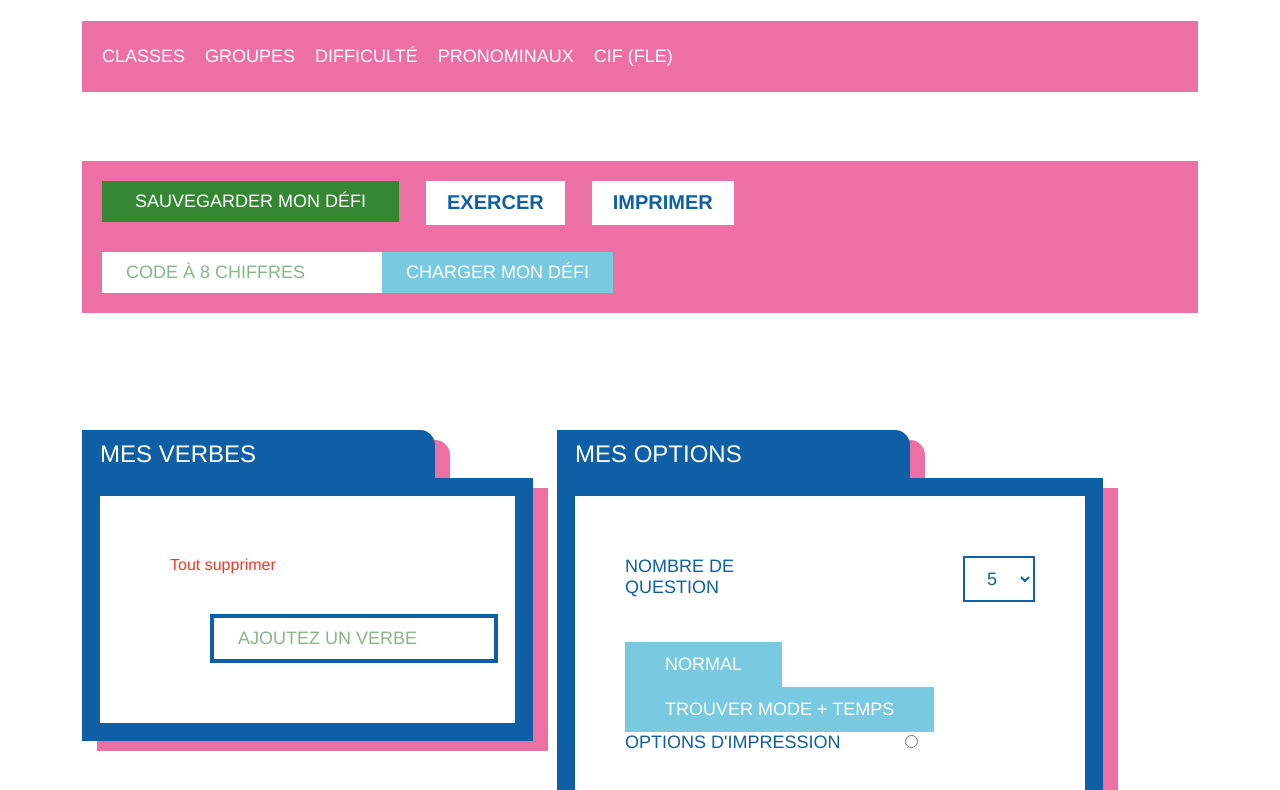
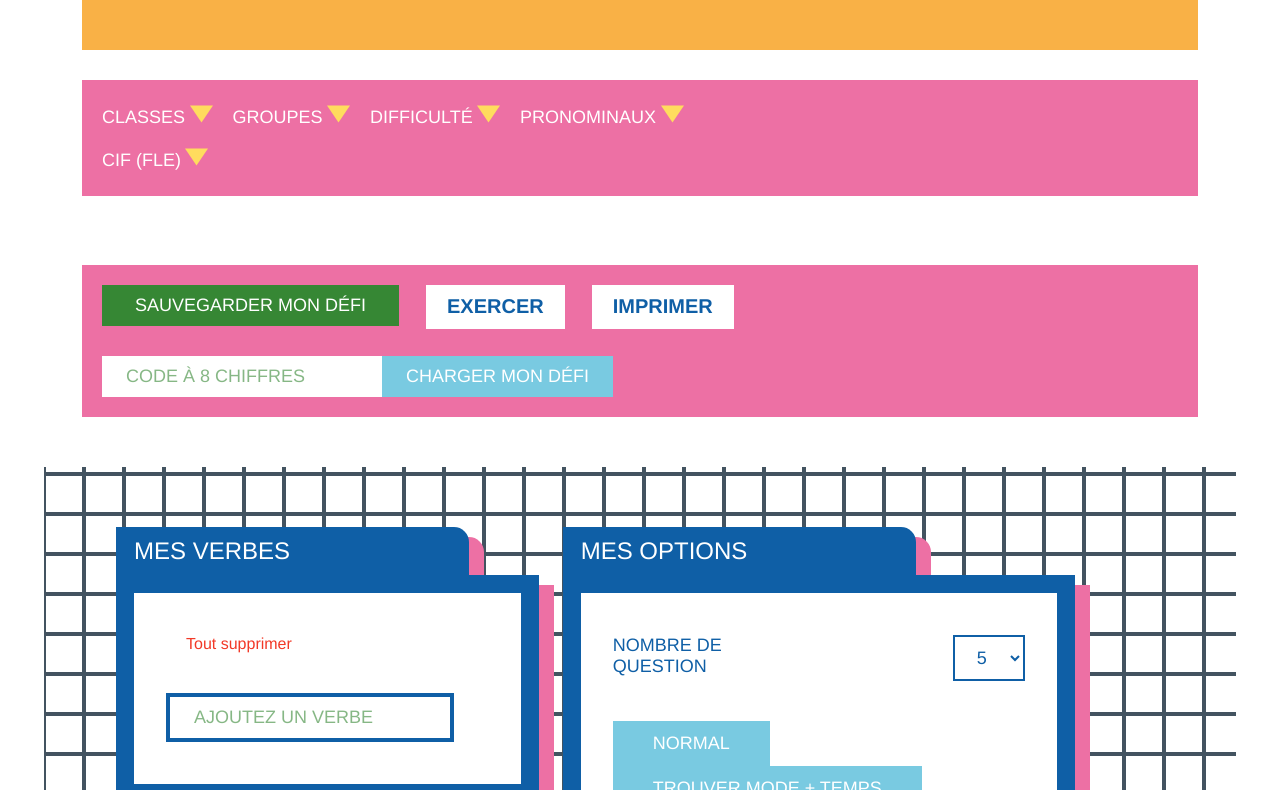
Before and after one commit to elisavonderforst/tatitotu, a website built with Parcel: page src/index.html in a window 1280 px wide. Shown: the part 249-1039 px from the top of the page. Built offline with nearby package versions, Linux system fonts and the light colour scheme.

Commit message:
quelque rajout dans le css et essaie de résolution de certaine chose

```diff
--- a/src/index.html
+++ b/src/index.html
@@ -32,11 +32,89 @@
           <div class="row">
             <div class="col-12">
               <nav class="n-option f-option">
-                <a href="">Classes</a>
-                <a href="">Groupes</a>
-                <a href="">Difficulté</a>
-                <a href="">Pronominaux</a>
-                <a href="">Cif (Fle)</a>
+                <div class="hover">
+                  <div class="n-parent">
+                    <a href="">Classes</a>
+                    <svg
+                      xmlns="http://www.w3.org/2000/svg"
+                      width="23"
+                      height="18"
+                      viewBox="0 0 23 18"
+                      fill="none"
+                    >
+                      <path
+                        d="M0 0.499998L23 0.5L11.5 17.5L0 0.499998Z"
+                        fill="#FFDC5E"
+                      />
+                    </svg>
+                  </div>
+                  <div class="n-child">
+                    <button>Tous</button>
+                    <button>1 verbe au hasard</button>
+                    <button>3 verbes au hasard</button>
+                    <button>6 verbes au hasard</button>
+                  </div>
+                </div>
+                <div class="hover">
+                  <a href="">Groupes</a>
+                  <svg
+                    xmlns="http://www.w3.org/2000/svg"
+                    width="23"
+                    height="18"
+                    viewBox="0 0 23 18"
+                    fill="none"
+                  >
+                    <path
+                      d="M0 0.499998L23 0.5L11.5 17.5L0 0.499998Z"
+                      fill="#FFDC5E"
+                    />
+                  </svg>
+                </div>
+                <div class="hover">
+                  <a href="">Difficulté</a>
+                  <svg
+                    xmlns="http://www.w3.org/2000/svg"
+                    width="23"
+                    height="18"
+                    viewBox="0 0 23 18"
+                    fill="none"
+                  >
+                    <path
+                      d="M0 0.499998L23 0.5L11.5 17.5L0 0.499998Z"
+                      fill="#FFDC5E"
+                    />
+                  </svg>
+                </div>
+                <div class="hover">
+                  <a href="">Pronominaux</a>
+                  <svg
+                    xmlns="http://www.w3.org/2000/svg"
+                    width="23"
+                    height="18"
+                    viewBox="0 0 23 18"
+                    fill="none"
+                  >
+                    <path
+                      d="M0 0.499998L23 0.5L11.5 17.5L0 0.499998Z"
+                      fill="#FFDC5E"
+                    />
+                  </svg>
+                </div>
+                <div class="hover">
+                  <a href="">Cif (Fle)</a>
+                  <svg
+                    xmlns="http://www.w3.org/2000/svg"
+                    width="23"
+                    height="18"
+                    viewBox="0 0 23 18"
+                    fill="none"
+                  >
+                    <path
+                      d="M0 0.499998L23 0.5L11.5 17.5L0 0.499998Z"
+                      fill="#FFDC5E"
+                    />
+                  </svg>
+                </div>
               </nav>
             </div>
           </div>
@@ -77,7 +155,6 @@
                     Tout supprimer
                   </button>
                   <form action="" class="verbe">
-                    <label for="verbe"></label>
                     <input
                       class="in-verbe"
                       type="text"
@@ -148,6 +225,11 @@
                           <div>
                             <h3>Indicatif</h3>
                             <div class="f-temps">
+                              <div class="container">
+                                <div class="row">
+                                  <div class="col-6"></div>
+                                </div>
+                              </div>
                               <form action="">
                                 <label for="">Présent</label>
                                 <input type="checkbox" name="présent" id="" />
--- a/src/scss/_base.scss
+++ b/src/scss/_base.scss
@@ -24,13 +24,20 @@ body {
   -webkit-font-smoothing: antialiased;
   -moz-osx-font-smoothing: grayscale;
   text-rendering: optimizeLegibility;
-
   font-size: 1rem;
   line-height: 1.25;
 }
 
 a {
   color: inherit;
+  color: var(--maquette-1-White, #fff);
+  font-family: "Helvetica Neue";
+  font-size: 18px;
+  font-style: normal;
+  font-weight: 500;
+  line-height: normal;
+  text-transform: uppercase;
+  text-decoration: none;
 }
 
 img,
@@ -38,6 +45,11 @@ video {
   max-inline-size: 100%;
   block-size: auto;
   vertical-align: middle;
+}
+
+header {
+  position: relative;
+  margin-top: 84px;
 }
 
 h2 {
@@ -83,6 +95,7 @@ input::-webkit-inner-spin-button {
   -webkit-appearance: none;
   margin: 0;
 }
+
 /* ====================================
 // base rules
 // ==================================== */
--- a/src/scss/_layout.scss
+++ b/src/scss/_layout.scss
@@ -11,6 +11,7 @@
 
 .l-exercice {
   margin-top: 69px;
+  margin-bottom: 50px;
 }
 
 .l-htwo {
--- a/src/scss/modules/_button.scss
+++ b/src/scss/modules/_button.scss
@@ -1,9 +1,14 @@
 .b-help {
+  position: absolute;
   color: var(--bleu, #0f5fa6);
+  background: white;
   font-family: "Helvetica Neue";
   font-size: 20px;
   font-weight: 700;
   text-transform: uppercase;
+  padding: 11px 45px;
+  top: 23px;
+  left: 160;
 }
 
 .b-defi {
@@ -112,3 +117,7 @@
   outline-offset: -4px;
   background: var(--wireframe-white, #fff);
 }
+
+.b-exercice:active {
+  outline: 3px solid var(--bleu, #0f5fa6);
+}
--- a/src/scss/modules/_flex.scss
+++ b/src/scss/modules/_flex.scss
@@ -13,3 +13,8 @@
   display: flex;
   justify-content: space-between;
 }
+
+.f-temps {
+  display: flex;
+  flex-direction: column;
+}
--- a/src/scss/modules/_input.scss
+++ b/src/scss/modules/_input.scss
@@ -3,15 +3,11 @@
   color: var(--maquette-1-green-80, rgba(54, 135, 52));
   font-family: "Helvetica Neue";
   font-size: 18px;
-  font-style: normal;
   font-weight: 500;
-  line-height: normal;
   text-transform: uppercase;
   background: white;
   padding: 10px 24px;
-  justify-content: center;
-  align-items: center;
-  gap: 10px;
+
   border: none;
 }
 
@@ -42,7 +38,6 @@ select {
 
 .in-verbe {
   border: 4px solid var(--bleu, #0f5fa6);
-  background: var(--maquette-1-White, #fff);
 }
 
 input[type="checkbox"] {
@@ -52,15 +47,13 @@ input[type="checkbox"] {
   width: 20px;
   height: 20px;
   border-radius: 10px;
-  /* Style de la case à cocher */
   border: 3px solid palevioletred;
   cursor: pointer;
 }
-/* Style pour la case à cocher cochée */
+
 input[type="checkbox"]:checked {
   background-color: palevioletred;
 }
-/* Style pour l'étiquette associée à la case à cocher */
 label {
   padding-right: 60px;
 }
--- a/src/scss/modules/_main.scss
+++ b/src/scss/modules/_main.scss
@@ -1,5 +1,6 @@
 .bloc {
-  border: 18px solid var(--bleu, #0f5fa6);
+  outline: 18px solid var(--bleu, #0f5fa6);
+  outline-offset: -18px;
   background: var(--maquette-1-White, #fff);
   font-family: Arial, Helvetica, sans-serif;
   box-shadow: 15px 10px 0px 0px #ed70a4;
@@ -31,3 +32,10 @@
   font-weight: 500;
   line-height: normal;
 }
+
+.cardrillage {
+  background-image: url(../img/cadrillage.png);
+  background-repeat: none;
+  padding: 60px;
+  margin: 0 44px;
+}
--- a/src/scss/modules/_nav.scss
+++ b/src/scss/modules/_nav.scss
@@ -7,13 +7,28 @@
   gap: 20px;
 }
 
-.n-option > a {
-  color: var(--maquette-1-White, #fff);
+.n-parent {
+  position: relative;
+}
+
+.n-child {
+  position: absolute;
+  display: flex;
+  flex-direction: column;
+  color: var(--bleu, #0f5fa6);
   font-family: "Helvetica Neue";
-  font-size: 18px;
-  font-style: normal;
+  font-size: 15px;
   font-weight: 500;
-  line-height: normal;
   text-transform: uppercase;
-  text-decoration: none;
+  opacity: 0;
 }
+
+.n-child button {
+  background: none;
+  border: 2px solid var(--maquette-1-yellow, #ffdc5e);
+  background: var(--maquette-1-White, #fff);
+}
+
+.n-parent > a:hover > .n-child {
+  opacity: 1;
+}
```
Also changed, not shown: src/img/cadrillage.png (added).
